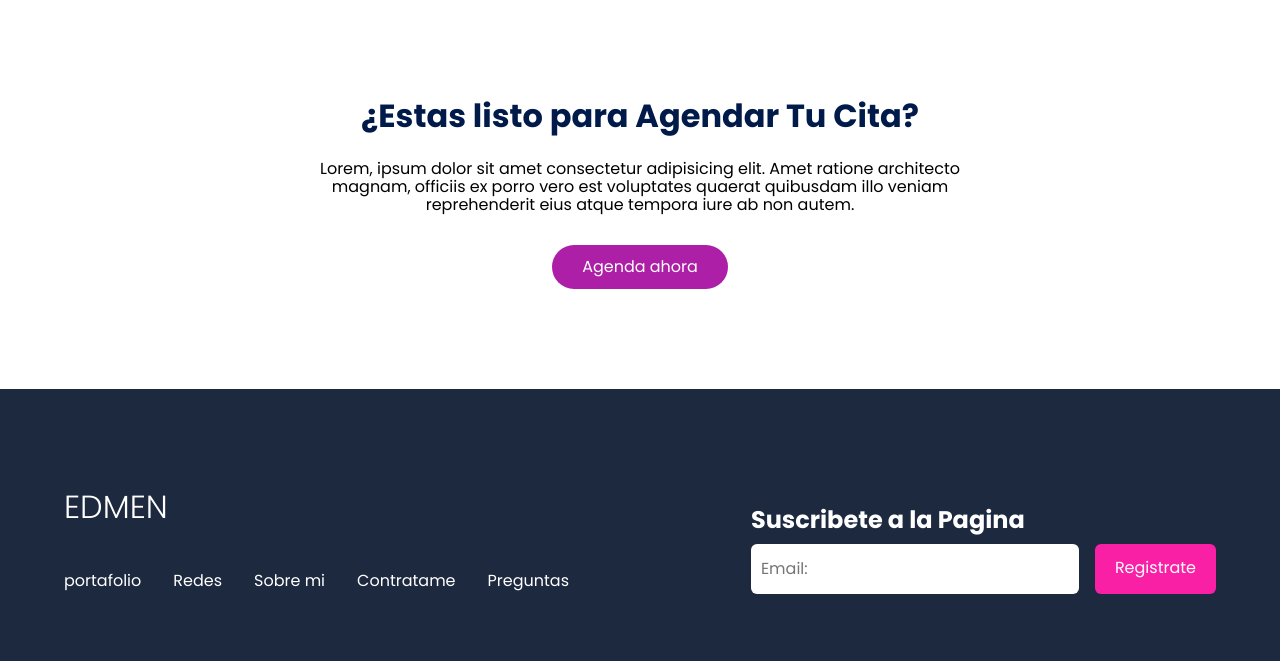
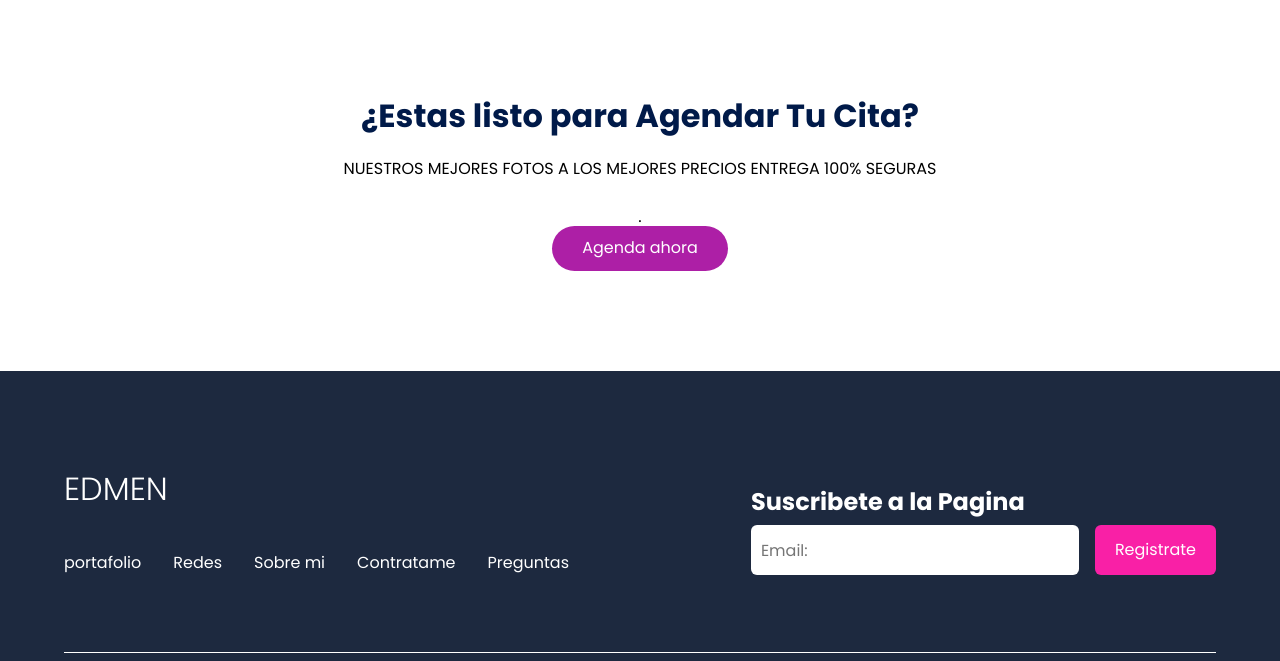
Before and after one commit to josegc2002/josegc2002.github.io, a plain HTML site: page index.html in a window 1280 px wide. Shown: the part 3874-4535 px from the top of the page. Drawn offline with Linux system fonts and the light colour scheme.

Commit message:
IND DESCRIPSION

```diff
--- a/index.html
+++ b/index.html
@@ -276,9 +276,7 @@
 
             <section class="questions__offer">
                 <h2 class="subtitle">¿Estas listo para Agendar Tu Cita?</h2>
-                <p class="questions__copy">Lorem, ipsum dolor sit amet consectetur adipisicing elit. Amet ratione
-                    architecto magnam, officiis ex porro vero est voluptates quaerat quibusdam illo veniam reprehenderit
-                    eius atque tempora iure ab non autem.</p>
+                <p class="questions__copy">NUESTROS MEJORES FOTOS A LOS MEJORES PRECIOS ENTREGA 100% SEGURAS </p>.</p>
                 <a href="https://instagram.com/p.hotos_ed?utm_medium=copy_link" class="cta">Agenda ahora</a>
             </section>
         </section>
```
